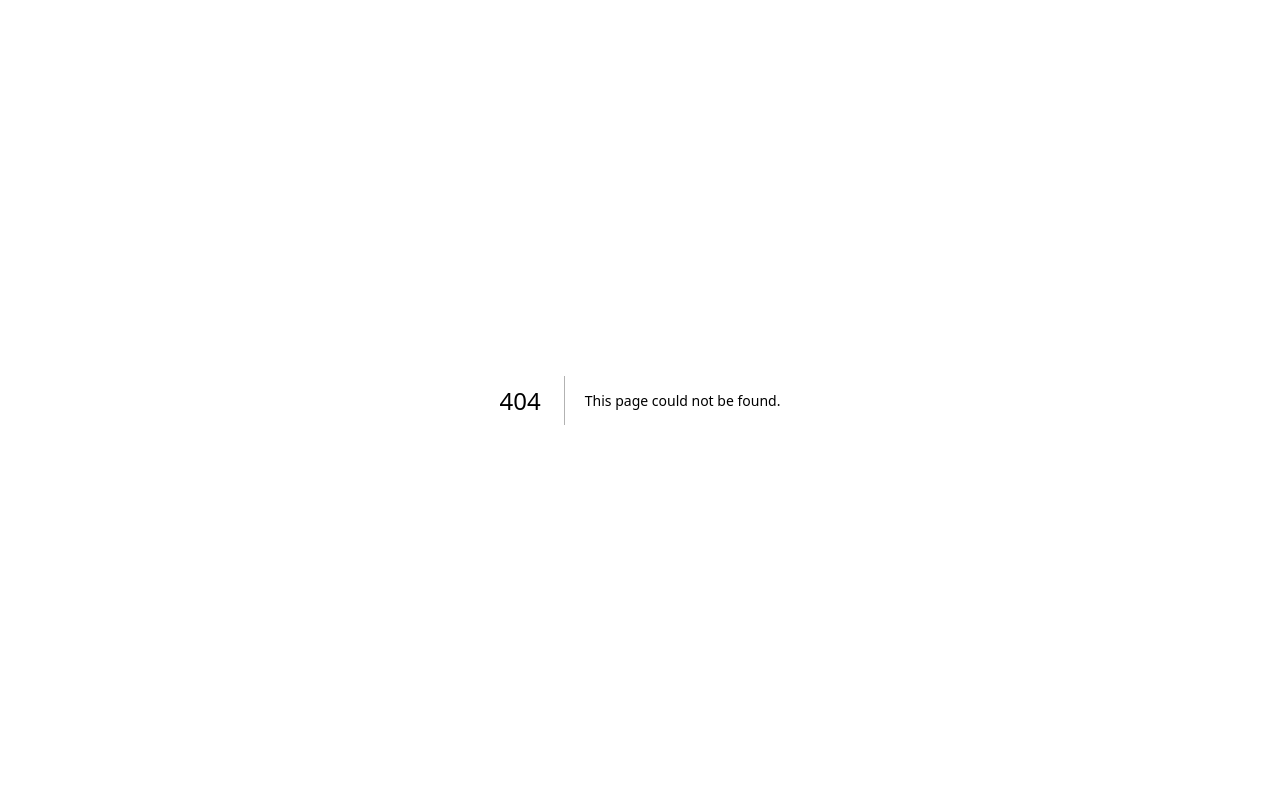
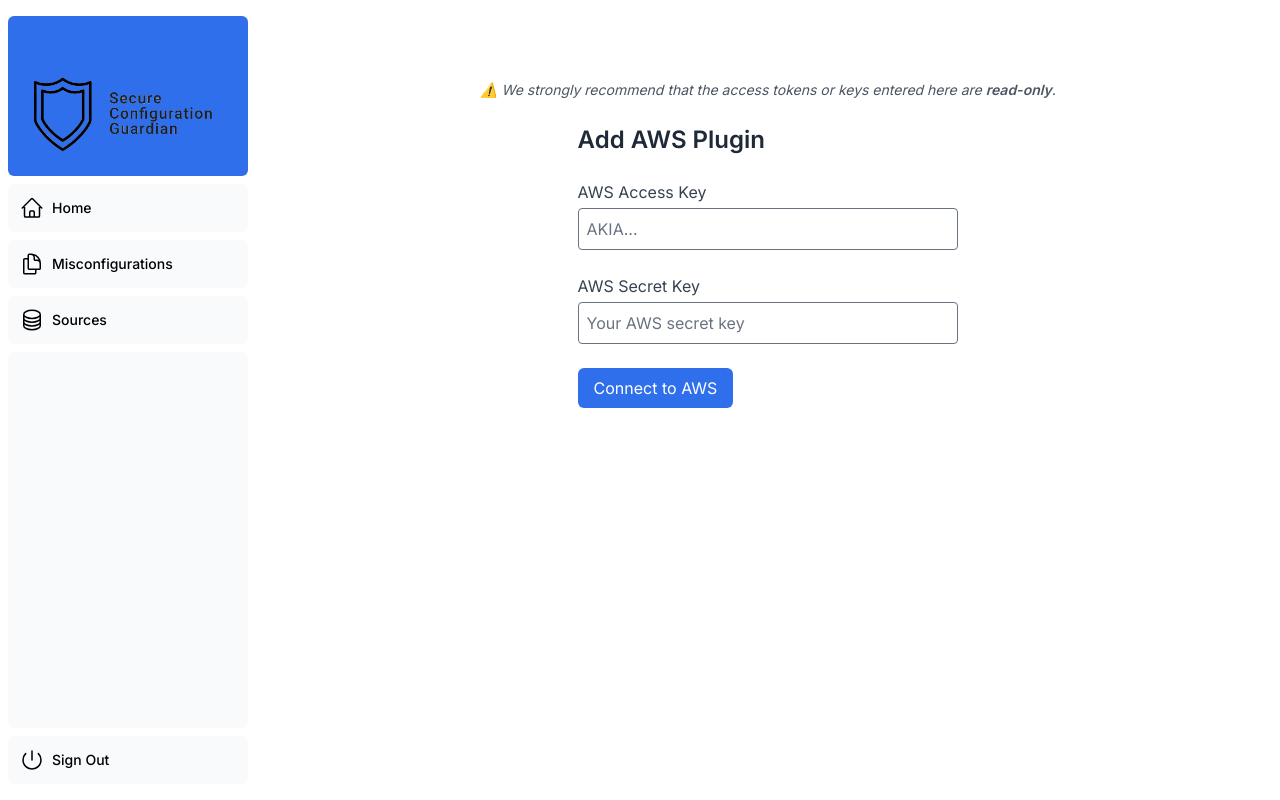
Before and after one commit to Config-Guardians/dashboard, a Next.js app: page /dashboard/sources/aws in a window 1280 px wide. Before the commit this address had no page. Built offline with nearby package versions, Linux system fonts and the light colour scheme; a web font is replaced by a local one.

Commit message:
vibe coded the sources pages

```diff
--- /dev/null
+++ b/app/api/sources/route.ts
@@ -0,0 +1,3 @@
+import { postPlugin } from "@/app/lib/data";
+
+export const POST = postPlugin;
--- /dev/null
+++ b/app/dashboard/sources/[plugin]/page.tsx
@@ -0,0 +1,21 @@
+import { GithubForm } from "@/app/ui/sources/github-form";
+import { AwsForm } from "@/app/ui/sources/aws-form";
+
+export default async function Page({ params }: { params: { plugin: string } }) {
+  const { plugin } = await params;
+
+  return (
+    <div className="flex flex-col items-center min-h-screen p-8">
+      <p className="text-sm text-gray-600 italic mb-6 text-center">
+        ⚠️ We strongly recommend that the access tokens or keys entered here are{" "}
+        <span className="font-semibold">read-only</span>.
+      </p>
+
+      {plugin === "github" && <GithubForm />}
+      {plugin === "aws" && <AwsForm />}
+      {!["github", "aws"].includes(plugin) && (
+        <p>Unsupported plugin: {plugin}</p>
+      )}
+    </div>
+  );
+}
--- a/app/dashboard/sources/page.tsx
+++ b/app/dashboard/sources/page.tsx
@@ -1,21 +1,48 @@
 import Image from "next/image";
+import Link from "next/link";
 
-export default function SourcesPage() {
+const providers = [
+  {
+    name: "GitHub",
+    key: "github",
+    href: "/dashboard/sources/github",
+  },
+  {
+    name: "AWS",
+    key: "aws",
+    href: "/dashboard/sources/aws",
+  },
+];
+
+export default function Page() {
   return (
     <div className="flex min-h-screen bg-gray-50">
-      {/* Main content */}
       <main className="flex grow items-center justify-center p-8">
-        <div className="flex flex-col items-center justify-center gap-6">
+        <div className="flex flex-col items-center justify-center gap-10">
           <h1 className="text-3xl font-bold text-gray-800">
-            Sources Placeholder
+            Connect a Source
           </h1>
-          <Image
-            src="/placeholder.png"
-            width={600}
-            height={400}
-            alt="Sources placeholder"
-            className="rounded-lg shadow-lg"
-          />
+
+          <div className="flex flex-wrap gap-8 justify-center">
+            {providers.map((provider) => (
+              <Link
+                key={provider.key}
+                href={provider.href}
+                className="group flex flex-col items-center justify-center w-64 h-64 bg-white border rounded-2xl shadow-md hover:shadow-xl hover:scale-105 transition-all duration-200 p-6"
+              >
+                <Image
+                  src={`/providers/${provider.key}.png`}
+                  width={100}
+                  height={100}
+                  alt={provider.name}
+                  className="object-contain mb-4 transition-transform duration-200 group-hover:scale-110"
+                />
+                <span className="text-xl font-semibold text-gray-800 group-hover:text-blue-600">
+                  {provider.name}
+                </span>
+              </Link>
+            ))}
+          </div>
         </div>
       </main>
     </div>
--- a/app/lib/data.ts
+++ b/app/lib/data.ts
@@ -1,6 +1,7 @@
 import { BackendError, Misconfig, MisconfigPreview } from "./definitions";
 import { extractProvider } from "./utils";
 import { env } from "node:process";
+import { NextResponse } from "next/server";
 
 const { HACHIWARE_URL } = env;
 
@@ -145,3 +146,21 @@
   //   throw new Error("Failed to fetch misconfiguration.");
   // }
 }
+
+export async function postPlugin(req: Request) {
+  const body = await req.json();
+
+  try {
+    const res = await fetch(`${HACHIWARE_URL}/plugin`, {
+      method: "POST",
+      headers: { "Content-Type": "application/vnd.api+json" },
+      body: JSON.stringify(body),
+    });
+
+    const data = await res.json();
+    return NextResponse.json(data, { status: res.status });
+  } catch (err) {
+    console.error("Error proxying to backend:", err);
+    return NextResponse.json({ error: "Internal Server Error" }, { status: 500 });
+  }
+}
--- /dev/null
+++ b/app/ui/sources/aws-form.tsx
@@ -0,0 +1,98 @@
+"use client";
+
+import { useState } from "react";
+import { useRouter } from "next/navigation";
+
+export function AwsForm() {
+  const [accessKey, setAccessKey] = useState("");
+  const [secretKey, setSecretKey] = useState("");
+  const [status, setStatus] = useState<"idle" | "loading" | "success" | "error">("idle");
+  const router = useRouter();
+
+  const handleSubmit = async (e: React.FormEvent) => {
+    e.preventDefault();
+    setStatus("loading");
+
+    try {
+      const body = {
+        data: {
+          configuration: `connection "aws" {
+plugin = "aws"
+access_key = "${accessKey}"
+secret_key = "${secretKey}"
+}`,
+          plugin: "aws",
+        },
+      };
+
+      const res = await fetch("/api/sources", {
+        method: "POST",
+        headers: { "Content-Type": "application/json" },
+        body: JSON.stringify(body),
+      });
+
+      if (!res.ok) throw new Error(`Failed: ${res.status}`);
+
+      setStatus("success");
+      router.push("/dashboard/sources");
+    } catch (err) {
+      console.error("Failed to connect AWS plugin:", err);
+      setStatus("error");
+    }
+  };
+
+  return (
+    <form onSubmit={handleSubmit} className="space-y-6 max-w-md mx-auto">
+      <h2 className="text-2xl font-semibold text-gray-800 mb-2">
+        Add AWS Plugin
+      </h2>
+
+      <label className="block">
+        <span className="text-gray-700">AWS Access Key</span>
+        <input
+          type="text"
+          className="border rounded p-2 w-full mt-1"
+          value={accessKey}
+          onChange={(e) => setAccessKey(e.target.value)}
+          placeholder="AKIA..."
+          required
+        />
+      </label>
+
+      <label className="block">
+        <span className="text-gray-700">AWS Secret Key</span>
+        <input
+          type="password"
+          className="border rounded p-2 w-full mt-1"
+          value={secretKey}
+          onChange={(e) => setSecretKey(e.target.value)}
+          placeholder="Your AWS secret key"
+          required
+        />
+      </label>
+
+      <button
+        disabled={status === "loading"}
+        className={`rounded-md px-4 py-2 rounded text-white ${
+          status === "loading"
+            ? "bg-blue-400 cursor-not-allowed"
+            : "bg-blue-600 hover:bg-blue-700"
+        }`}
+        type="submit"
+      >
+        {status === "loading" ? "Connecting..." : "Connect to AWS"}
+      </button>
+
+      {status === "success" && (
+        <p className="text-green-600 text-sm">
+          ✅ Successfully connected! Redirecting...
+        </p>
+      )}
+      {status === "error" && (
+        <p className="text-red-600 text-sm">
+          ❌ Failed to connect. Check your credentials.
+        </p>
+      )}
+    </form>
+  );
+}
--- /dev/null
+++ b/app/ui/sources/github-form.tsx
@@ -0,0 +1,83 @@
+"use client";
+
+import { useState } from "react";
+import { useRouter } from "next/navigation";
+
+export function GithubForm() {
+  const [token, setToken] = useState("");
+  const [status, setStatus] = useState<"idle" | "loading" | "success" | "error">("idle");
+  const router = useRouter();
+
+  const handleSubmit = async (e: React.FormEvent) => {
+    e.preventDefault();
+    setStatus("loading");
+
+    try {
+      const body = {
+        data: {
+          configuration: `connection "github" {
+plugin = "github"
+token = "${token}"
+}`,
+          plugin: "github",
+        },
+      };
+
+      const res = await fetch("/api/sources", {
+        method: "POST",
+        headers: { "Content-Type": "application/json" },
+        body: JSON.stringify(body),
+      });
+
+      if (!res.ok) throw new Error(`Failed: ${res.status}`);
+      setStatus("success");
+      router.push("/dashboard/sources");
+    } catch (err) {
+      console.error("Failed to connect GitHub plugin:", err);
+      setStatus("error");
+    }
+  };
+
+  return (
+    <form onSubmit={handleSubmit} className="space-y-6 max-w-md mx-auto">
+      <h2 className="text-2xl font-semibold text-gray-800 mb-2">
+        Add GitHub Plugin
+      </h2>
+
+      <label className="block">
+        <span className="text-gray-700">GitHub Personal Access Token</span>
+        <input
+          type="password"
+          className="border rounded p-2 w-full mt-1"
+          value={token}
+          onChange={(e) => setToken(e.target.value)}
+          placeholder="github_pat_..."
+          required
+        />
+      </label>
+
+      <button
+        disabled={status === "loading"}
+        className={`rounded-md px-4 py-2 rounded text-white ${
+          status === "loading"
+            ? "bg-blue-400 cursor-not-allowed"
+            : "bg-blue-600 hover:bg-blue-700"
+        }`}
+        type="submit"
+      >
+        {status === "loading" ? "Connecting..." : "Connect to GitHub"}
+      </button>
+
+      {status === "success" && (
+        <p className="text-green-600 text-sm">
+          ✅ Successfully connected! Redirecting...
+          </p>
+      )}
+      {status === "error" && (
+        <p className="text-red-600 text-sm">
+          ❌ Failed to connect. Check your token.
+          </p>
+      )}
+    </form>
+  );
+}
```
